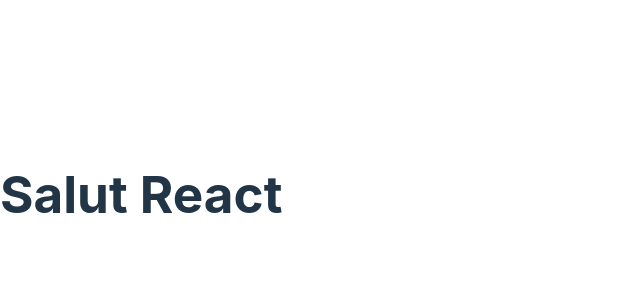
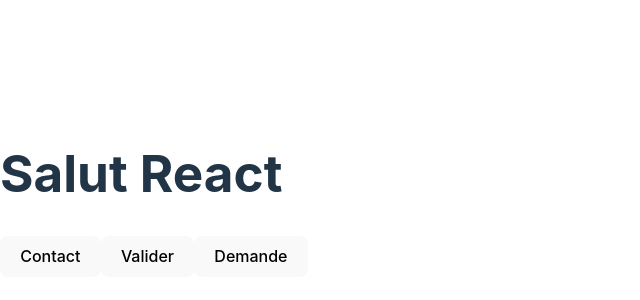
Before and after one commit to matthieumota/react-ib, a React (Vite) app in the folder 02-vite/: page / in a window 1280 px wide. Shown: the part 206-506 px from the top of the page, without its empty margins (0-640 px from the left). Built offline with nearby package versions, Linux system fonts and the light colour scheme.

Commit message:
begin state

```diff
--- a/02-vite/src/App.jsx
+++ b/02-vite/src/App.jsx
@@ -1,7 +1,12 @@
+import Button from './Button'
+
 function App() {
   return (
     <>
       <h1>Salut React</h1>
+      <Button>Contact</Button>
+      <Button>Valider</Button>
+      <Button>Demande</Button>
     </>
   )
 }
--- /dev/null
+++ b/02-vite/src/Button.jsx
@@ -0,0 +1,13 @@
+import { useState } from 'react';
+
+function Button({ children }) {
+  const [enabled, setEnabled] = useState(false);
+
+  return (
+    <button onClick={() => setEnabled(!enabled)}>
+      {children} {enabled && '✅'}
+    </button>
+  )
+}
+
+export default Button
```
